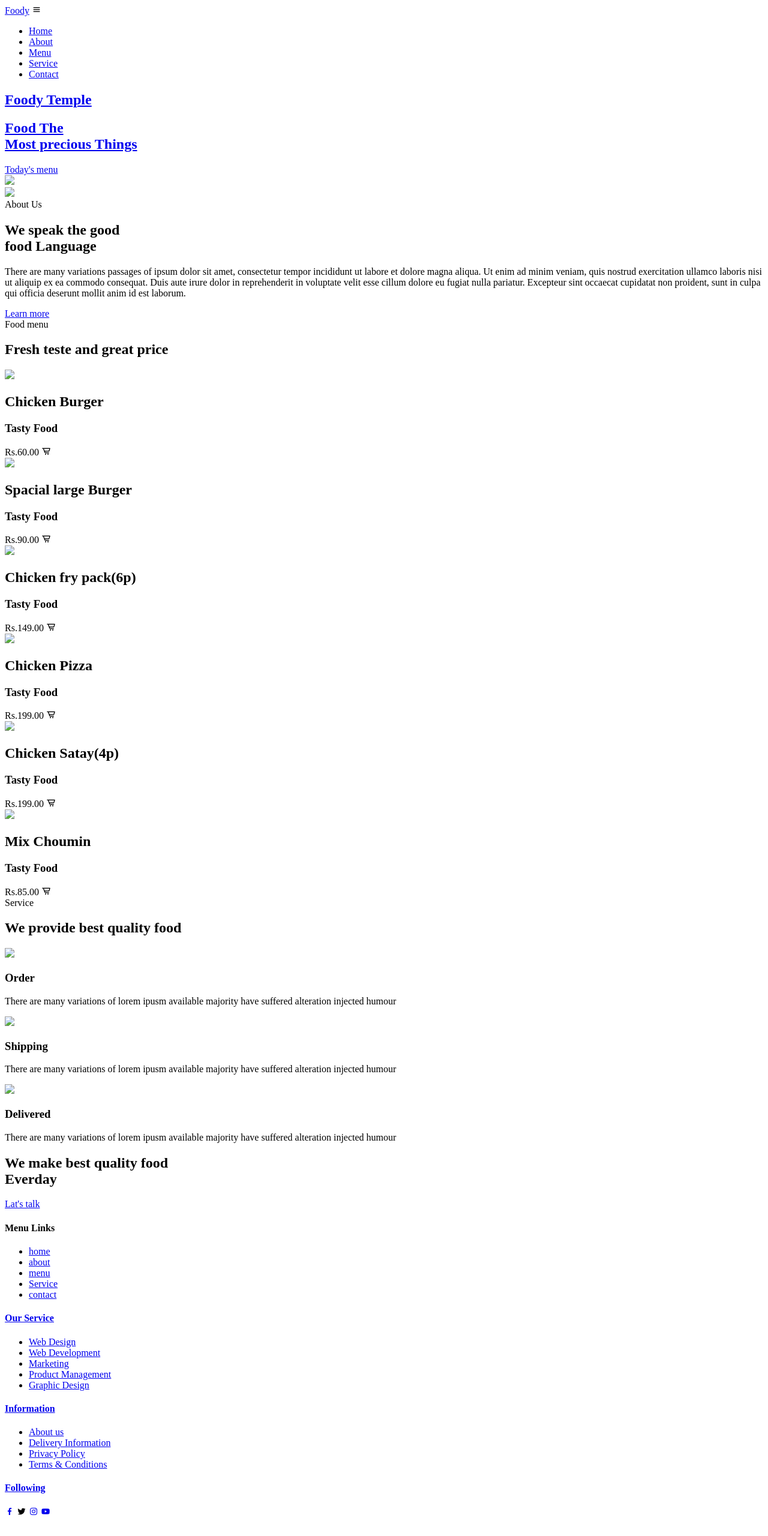
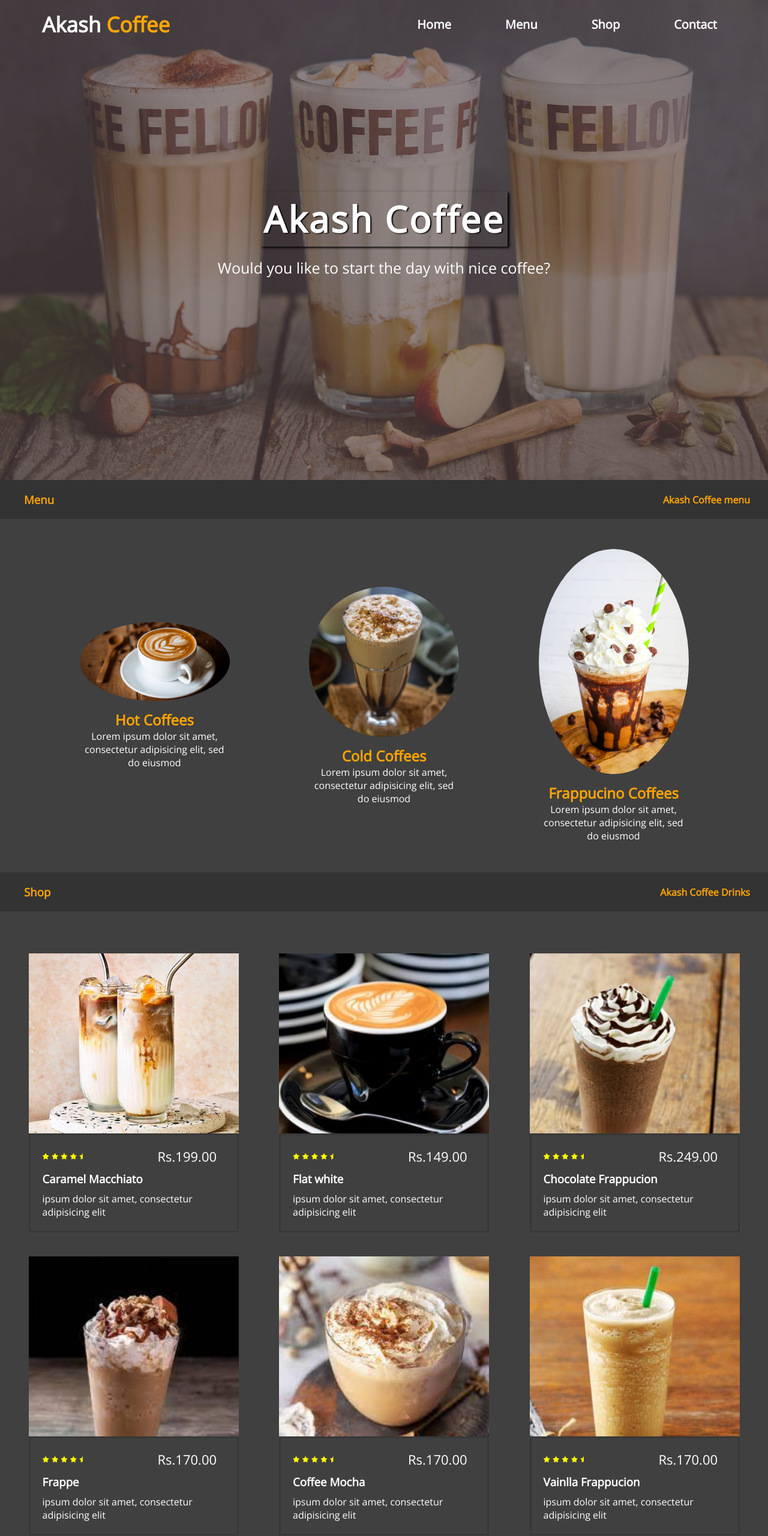
Before and after one commit to Roypal1/akashpal, a plain HTML site: page index.html in a window 1280 px wide. Shown: the top 2560 px of the page at 60% size. Before the commit the page ends 2538 px from the top, so only its background shows below. Drawn offline with nearby package versions, Linux system fonts and the light colour scheme.

Commit message:
Add files via upload

```diff
--- a/index.html
+++ b/index.html
@@ -3,224 +3,284 @@
 <head>
 	<meta charset="utf-8">
 	<meta name="viewport" content="width=device-width, initial-scale=1">
-	<title>food website</title>
-	<link rel="stylesheet" type="text/css" href="fd.css">
-
-	 <link rel="stylesheet"
-  href="https://unpkg.com/boxicons@latest/css/boxicons.min.css">
-
-  <link rel="preconnect" href="https://fonts.googleapis.com">
-<link rel="preconnect" href="https://fonts.gstatic.com" crossorigin>
-<link href="https://fonts.googleapis.com/css2?family=Poppins:ital,wght@1,100;1,200;1,300;1,400;1,500;1,600;1,700;1,800&family=Roboto:ital,wght@0,100;0,300;0,500;0,700;0,900;1,400&display=swap" rel="stylesheet">
+	<title>coffe</title>
+	<link rel="stylesheet" type="text/css" href="cff.css">
+	<link rel="stylesheet" href="https://cdnjs.cloudflare.com/ajax/libs/font-awesome/6.2.1/css/all.min.css" integrity="sha512-MV7K8+y+gLIBoVD59lQIYicR65iaqukzvf/nwasF0nqhPay5w/9lJmVM2hMDcnK1OnMGCdVK+iQrJ7lzPJQd1w==" crossorigin="anonymous" referrerpolicy="no-referrer" />
 </head>
 <body>
 
 	<header>
-  	<a href="#" class="logo">Foody</a>
-  	<div class="bx bx-menu" id="menu-icon"></div>
+		<div class="logo">
+			<a href="">Akash <span>Coffee</span> </a>
+		</div>
 
-     <ul class="navbar">
-     	<li><a href="home">Home</li>
-     	<li><a href="about">About</li>
-     	<li><a href="menu">Menu</li>
-     	<li><a href="service">Service</li>
-     	<li><a href="contact">Contact</li>
+		<nav>
+			<ul>
+				<li><a href="#home">Home</a></li>
+				<li><a href="#menu">Menu</a></li>
+				<li><a href="#shop">Shop</a></li>
+				<li><a href="#contact">Contact</a></li>
 			</ul>
+		</nav>
 	</header>
 
-   <section class="home" id="home">
-   	<div class="home-text">
-   		<h1>Foody Temple</h1>
-   		<h2>Food The<br> Most precious Things</h2>
-   		<a href="ak.html" class="btn">Today's menu</a>
-
+	<div class="content">
+		<h2>Akash Coffee</h2>
+		<p>Would you like to start the day with nice coffee?</p>
 		</div>
 
-   	<div class="home-img">
-   		<img src="home.png">
-   		</div>
-   </section>
-
-   <section class="about" id="about">
-      <div class="about-img">
-         <img src="about.png">
+		<div class="menu">
+			<div class="menu-header">
+				<h3>Menu</h3>
+				<h4>Akash Coffee menu</h4>
 				</div>
 
-      <div class="about-text">
-         <span>About Us</span>
-         <h2>We speak the good <br> food Language</h2>
-         <p> There are many variations passages of ipsum dolor sit amet, consectetur
-         tempor incididunt ut labore et dolore magna aliqua. Ut enim ad minim veniam,
-         quis nostrud exercitation ullamco laboris nisi ut aliquip ex ea commodo
-         consequat. Duis aute irure dolor in reprehenderit in voluptate velit esse
-         cillum dolore eu fugiat nulla pariatur. Excepteur sint occaecat cupidatat non
-         proident, sunt in culpa qui officia deserunt mollit anim id est laborum.</p>
-         <a href="#" class="btn">Learn more</a>
-      </div>
-   </section>
-
-   <section class="menu" id="menu">
-      <div class="heading">
-         <span>Food menu</span>
-         <h2>Fresh teste and great price</h2>
+				<div class="menu-content">
+					<div class="hot-coffees">
+						<div class="hot-coffees-img">
+							<img src="Cup-Of-Creamy-Coffee.png">
 							</div>
 
-         <div class="menu-container">
-            <div class="box">
-               <div class="box-img">
-                  <img src="Untitled-2.png">
+							<div class="hot-coffees-body">
+								<h2>Hot Coffees</h2>
+								<label>Lorem ipsum dolor sit amet, consectetur adipisicing elit, sed do eiusmod</label>
 								</div>
-                  <h2>Chicken Burger</h2>
-                  <h3>Tasty Food</h3>
-                  <span>Rs.60.00</span>
-                  <i class='bx bx-cart-alt' ></i>
 							</div>
 
-                <div class="box">
-               <div class="box-img">
-                  <img src="Untitled-1.png">
-                  </div>
-                  <h2>Spacial large Burger</h2>
-                  <h3>Tasty Food</h3>
-                  <span>Rs.90.00</span>
-                  <i class='bx bx-cart-alt' ></i>
+							<div class="cold-coffees">
+						<div class="cold-coffees-img">
+							<img src="Cold-Coffee-2-3.jpg">
 							</div>
 
-                <div class="box">
-               <div class="box-img">
-                  <img src="chicken.png">
+							<div class="cold-coffees-body">
+								<h2>Cold Coffees</h2>
+								<label>Lorem ipsum dolor sit amet, consectetur adipisicing elit, sed do eiusmod</label>
 								</div>
-                  <h2>Chicken fry pack(6p)</h2>
-                  <h3>Tasty Food</h3>
-                  <span>Rs.149.00</span>
-                  <i class='bx bx-cart-alt' ></i>
 							</div>
 
-                <div class="box">
-               <div class="box-img">
-                  <img src="Untitled-3.png">
-                  </div>
-                  <h2>Chicken Pizza</h2>
-                  <h3>Tasty Food</h3>
-                  <span>Rs.199.00</span>
-                  <i class='bx bx-cart-alt' ></i>
+							<div class="Frappucino-coffees">
+						<div class="Frappucino-coffees-img">
+							<img src="Starbucks-Mocha-Frappuccino-styled1-735x1103.jpg">
 							</div>
 
-                <div class="box">
-               <div class="box-img">
-                  <img src="Untitled-5.png">
+							<div class="Frappucino-coffees-body">
+								<h2>Frappucino Coffees</h2>
+								<label>Lorem ipsum dolor sit amet, consectetur adipisicing elit, sed do eiusmod</label>
 								</div>
-                  <h2>Chicken Satay(4p)</h2>
-                  <h3>Tasty Food</h3>
-                  <span>Rs.199.00</span>
-                  <i class='bx bx-cart-alt' ></i>
 							</div>
-
-                <div class="box">
-               <div class="box-img">
-                  <img src="Untitled-4.png">
 						</div>
-                  <h2>Mix Choumin</h2>
-                  <h3>Tasty Food</h3>
-                  <span>Rs.85.00</span>
-                  <i class='bx bx-cart-alt' ></i>
-               </div>
-
-         </div>
-
-   </section>
-
-   <section class="service">
-      <div class="heading">
-      <span>Service</span>
-      <h2>We provide best quality food</h2>
-      </div>
-
-      <div class="service-container">
-         <div class="s-box">
-            <img src="s1.png">
-            <h3>Order</h3>
-            <p> There are many variations of lorem ipusm available
-            majority have suffered alteration injected humour</p>
-            </div>
-
-            <div class="s-box">
-            <img src="s2.png">
-            <h3>Shipping</h3>
-            <p> There are many variations of lorem ipusm available
-            majority have suffered alteration injected humour</p>
-            </div>
-
-            <div class="s-box">
-            <img src="s3.png">
-            <h3>Delivered</h3>
-            <p> There are many variations of lorem ipusm available
-            majority have suffered alteration injected humour</p>
-            </div>
-
-      </div>
-   </section>
-
-   <section class="cta">
-      <h2>We make best quality food <br> Everday</h2>
-       <a href="#" class="btn">Lat's talk</a>
-   </section>
-
-   <section class="contact">
-       <div class="footer">
-         <div class="main">
-            <div class="col">
-               <h4>Menu Links</h4>
-               <ul>
-                  <li><a href="#">home</li>
-                  <li><a href="#">about</li>
-                  <li><a href="#">menu</li>
-                  <li><a href="#">Service</li>
-                  <li><a href="#">contact</li>
-               </ul>
-               </div>
-
-            <div class="col">
-               <h4>Our Service</h4>
-               <ul>
-                  <li><a href="#">Web Design</li>
-                  <li><a href="#">Web Development</li>
-                  <li><a href="#">Marketing</li>
-                  <li><a href="#">Product Management</li>
-                  <li><a href="#">Graphic Design</li>
-               </ul>
-                </div>
-
-                <div class="col">
-               <h4>Information</h4>
-               <ul>
-                  <li><a href="#">About us</li>
-                  <li><a href="#">Delivery Information</li>
-                  <li><a href="#">Privacy Policy</li>
-                  <li><a href="#">Terms & Conditions</li>
-               </ul>
 					</div>
 
 
-             <div class="col">
-               <h4>Following</h4>
-                 <div class="social">
-                 <a href="https://www.facebook.com/"><i class='bx bxl-facebook'></i></a>
-                 <i class='bx bxl-twitter' ></i>
-                 <a href="https://www.instagram.com/"><i class='bx bxl-instagram'></i></a>
-                 <a href="https://www.youtube.com/"><i class='bx bxl-youtube'></i></a>
+					<div class="shop">
+						<div class="shop-header">
+							<h3>Shop</h3>
+							<h4>Akash Coffee Drinks</h4>
+						</div>
+
+						<div class="shop-box">
+							<div class="item-1">
+								<div class="card">
+									<div class="card-img">
+										<img src="Iced-Caramel-Macchiato-f4a10f9.jpg">
+										</div>
+
+										<div class="card-body">
+											<i class="fa-solid fa-star"></i>
+											<i class="fa-solid fa-star"></i>
+											<i class="fa-solid fa-star"></i>
+											<i class="fa-solid fa-star"></i>
+											<i class="fa-solid fa-star-half"></i>
+											<label class="cash">Rs.199.00</label>
+											<h3>Caramel Macchiato</h3>
+											<label>ipsum dolor sit amet, consectetur adipisicing elit</label>
+										</div>
+									</div>
+								</div>
+
+								<div class="item-2">
+								<div class="card">
+									<div class="card-img">
+										<img src="1392048000000.jpg">
+										</div>
+
+										<div class="card-body">
+											<i class="fa-solid fa-star"></i>
+											<i class="fa-solid fa-star"></i>
+											<i class="fa-solid fa-star"></i>
+											<i class="fa-solid fa-star"></i>
+											<i class="fa-solid fa-star-half"></i>
+											<label class="cash">Rs.149.00</label>
+											<h3>Flat white</h3>
+											<label>ipsum dolor sit amet, consectetur adipisicing elit</label>
+										</div>
+									</div>
+								</div>
+
+								<div class="item-3">
+								<div class="card">
+									<div class="card-img">
+										<img src="double-chocolate-chip-frap.jpg">
+										</div>
+
+										<div class="card-body">
+											<i class="fa-solid fa-star"></i>
+											<i class="fa-solid fa-star"></i>
+											<i class="fa-solid fa-star"></i>
+											<i class="fa-solid fa-star"></i>
+											<i class="fa-solid fa-star-half"></i>
+											<label class="cash">Rs.249.00</label>
+											<h3>Chocolate Frappucion</h3>
+											<label>ipsum dolor sit amet, consectetur adipisicing elit</label>
+										</div>
+									</div>
+								</div>
+
+								<div class="item-4">
+								<div class="card">
+									<div class="card-img">
+										<img src="download (1).jpg">
+										</div>
+
+										<div class="card-body">
+											<i class="fa-solid fa-star"></i>
+											<i class="fa-solid fa-star"></i>
+											<i class="fa-solid fa-star"></i>
+											<i class="fa-solid fa-star"></i>
+											<i class="fa-solid fa-star-half"></i>
+											<label class="cash">Rs.170.00</label>
+											<h3>Frappe</h3>
+											<label>ipsum dolor sit amet, consectetur adipisicing elit</label>
+										</div>
+									</div>
+								</div>
+
+								<div class="item-5">
+								<div class="card">
+									<div class="card-img">
+										<img src="download.jpg">
+										</div>
+
+										<div class="card-body">
+											<i class="fa-solid fa-star"></i>
+											<i class="fa-solid fa-star"></i>
+											<i class="fa-solid fa-star"></i>
+											<i class="fa-solid fa-star"></i>
+											<i class="fa-solid fa-star-half"></i>
+											<label class="cash">Rs.170.00</label>
+											<h3>Coffee Mocha</h3>
+											<label>ipsum dolor sit amet, consectetur adipisicing elit</label>
+										</div>
+									</div>
+								</div>
+
+								<div class="item-6">
+								<div class="card">
+									<div class="card-img">
+										<img src="file.jpg">
+										</div>
+
+										<div class="card-body">
+											<i class="fa-solid fa-star"></i>
+											<i class="fa-solid fa-star"></i>
+											<i class="fa-solid fa-star"></i>
+											<i class="fa-solid fa-star"></i>
+											<i class="fa-solid fa-star-half"></i>
+											<label class="cash">Rs.170.00</label>
+											<h3>Vainlla Frappucion</h3>
+											<label>ipsum dolor sit amet, consectetur adipisicing elit</label>
+										</div>
+									</div>
+								</div>
+
+								<div class="item-7">
+								<div class="card">
+									<div class="card-img">
+										<img src="42.ICED-LATTE1080.png">
+										</div>
+
+										<div class="card-body">
+											<i class="fa-solid fa-star"></i>
+											<i class="fa-solid fa-star"></i>
+											<i class="fa-solid fa-star"></i>
+											<i class="fa-solid fa-star"></i>
+											<i class="fa-solid fa-star-half"></i>
+											<label class="cash">Rs.170.00</label>
+											<h3>Ice latte</h3>
+											<label>ipsum dolor sit amet, consectetur adipisicing elit</label>
+										</div>
+									</div>
+								</div>
+
+								<div class="item-8">
+								<div class="card">
+									<div class="card-img">
+										<img src="images.jpg">
+										</div>
+
+										<div class="card-body">
+											<i class="fa-solid fa-star"></i>
+											<i class="fa-solid fa-star"></i>
+											<i class="fa-solid fa-star"></i>
+											<i class="fa-solid fa-star"></i>
+											<i class="fa-solid fa-star-half"></i>
+											<label class="cash">Rs.170.00</label>
+											<h3>white Chocolate mocha</h3>
+											<label>ipsum dolor sit amet, consectetur adipisicing elit</label>
+										</div>
+									</div>
+								</div>
+							</div>
+						</div>
+
+			<div class="contact">
+				<div class="contact-box">
+					<div class="contact-img">
+						<img src="fb4ad604-d5fa-4d13-a967-90d4ab5172e3_produkte-winterspecials_heroimage_22.jpg">
+						</div>
+					</div>
+
+				<div class="contact-box">
+					<div class="contact-body">
+						<form>
+							<h2>Contact Us</h2>
+							<div class="form-contact">
+								<input type="text" required>
+								<span></span>
+								<label>Username</label>
+								</div>
+
+								<div class="form-contact">
+								<input type="email" required>
+								<span></span>
+								<label>Email</label>
+								</div>
+								<button type="submit">Send</button>
+						</form>
+						</div>
+					</div>
+				</div>
+
+		<div class="footer">
+			<div class="footer-box">
+				<div class="social-media">
+					<a href="#"><i class="fa-brands fa-facebook"></i></a>
+					<a href="#"><i class="fa-brands fa-youtube"></i></a>
+					<a href="#"><i class="fa-brands fa-instagram"></i></a>
+					</div>
+
+					<div class="copyright">
+                        <label>Copyright &copy; 2023</label>
+					</div>
+
+					<div class="brand">
+						<label>Akash <span>Coffee</span></label>
+
 					</div>
 
 			</div>
 
 		</div>
 
-       </div>
-   </section>
-
- <script type="text/javascript" src="ak.js"></script>
-
-
-
 </body>
 </html>
```
Also changed, not shown: cff.css (+129 -0 lines). Lines whose indentation alone changed are shown as unchanged.
